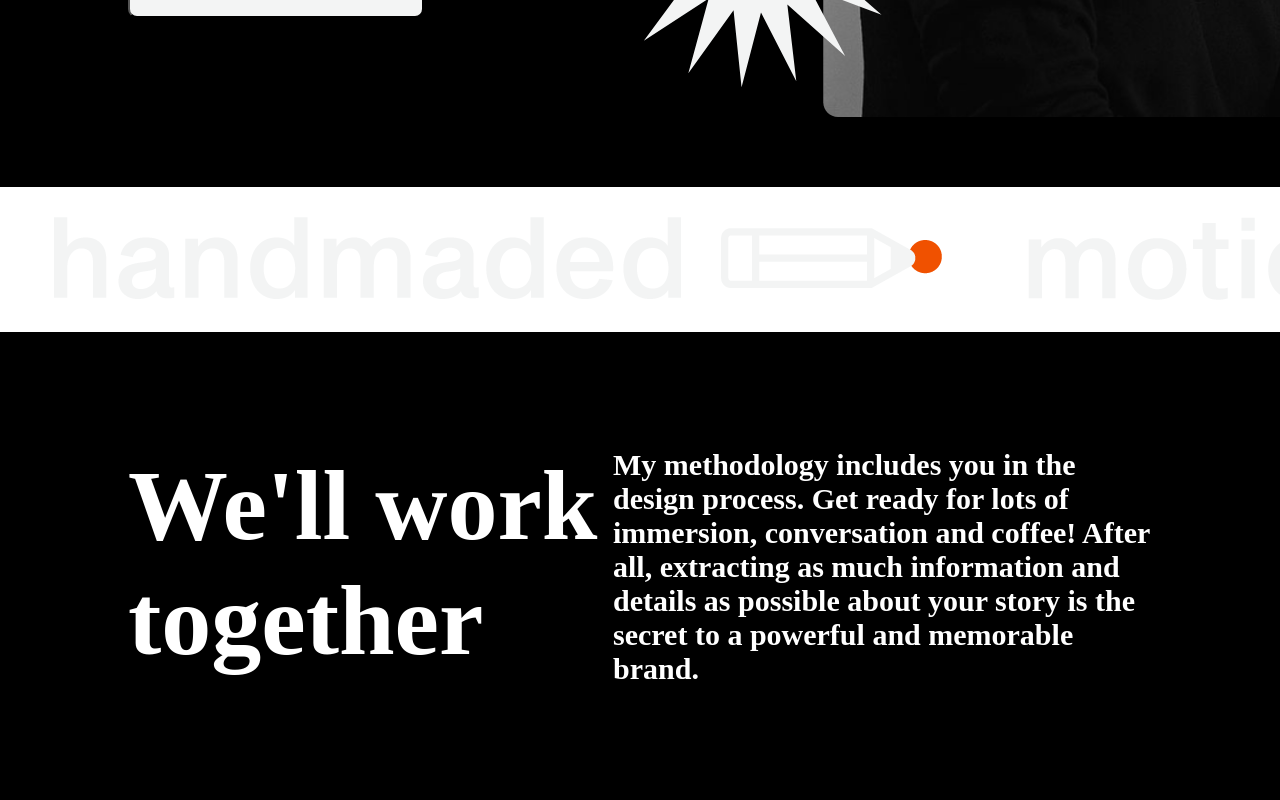
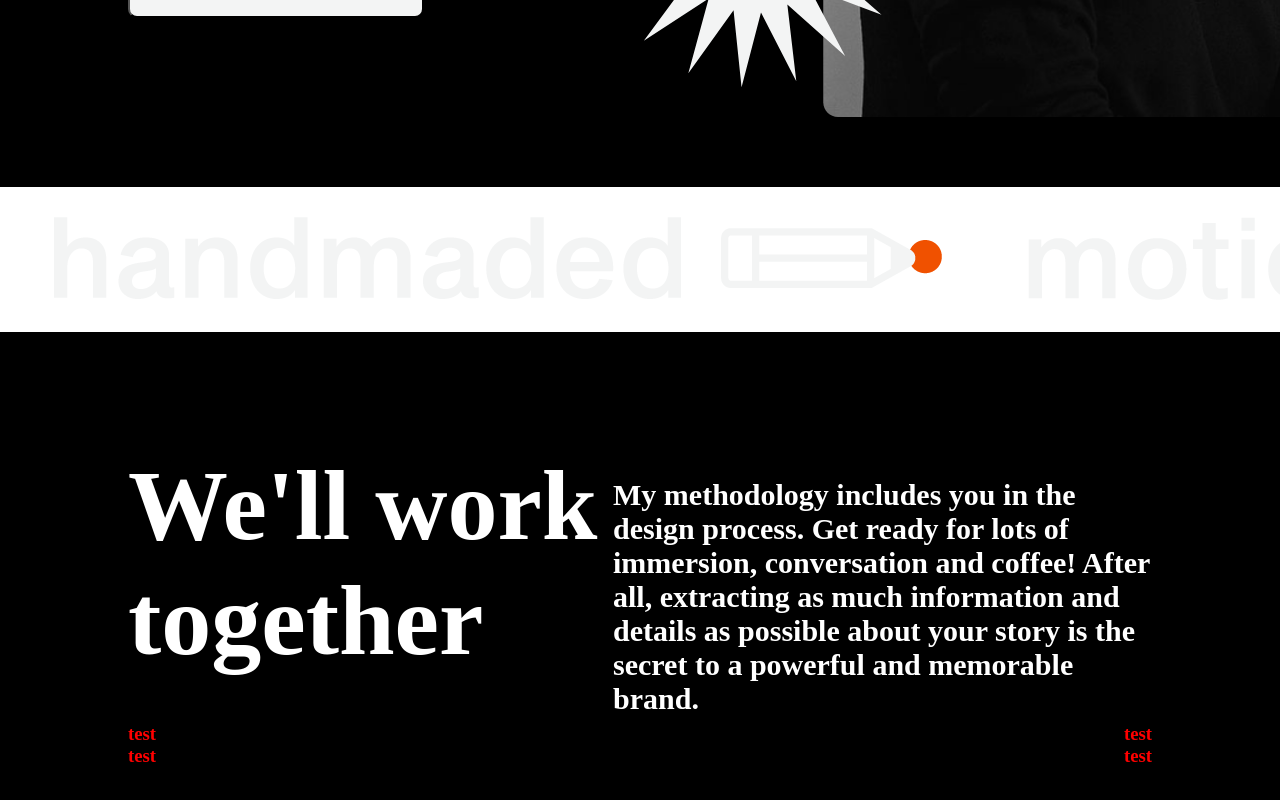
Before and after one commit to igorsans/ruscaobrands, a React (Vite) app in the folder ruscaobrands/: page / in a window 1280 px wide. Shown: the part 2967-3767 px from the top of the page. Built offline with nearby package versions, Linux system fonts and the light colour scheme.

Commit message:
:sparkles: feat: work together

```diff
--- a/ruscaobrands/src/assets/components/WorkTogether/Style.js
+++ b/ruscaobrands/src/assets/components/WorkTogether/Style.js
@@ -13,10 +13,18 @@ const WorkStyle = styled.div`
       height: 221px;
     }
     & h3 {
+      margin-top: 30px;
       width: 769px;
       height: 245px;
       font-size: 30px;
     }
   }
+  & .moreInfo {
+    display: flex;
+    flex-direction: row;
+    justify-content: space-between;
+    flex-wrap: wrap;
+    color: red;
+  }
 `;
 export default WorkStyle;
--- a/ruscaobrands/src/assets/components/WorkTogether/WorkTogether.jsx
+++ b/ruscaobrands/src/assets/components/WorkTogether/WorkTogether.jsx
@@ -8,6 +8,17 @@ const WorkTogether = () => {
             <h2>We'll work together</h2>
             <h3>My methodology includes you in the design process. Get ready for lots of immersion, conversation and coffee! After all, extracting as much information and details as possible about your story is the secret to a powerful and memorable brand.</h3>
         </div>
+        <div className='moreInfo'>
+          <div>
+         <h3>test</h3>
+         <h3>test</h3>
+          </div>
+          <div>
+         <h3>test</h3>
+         <h3>test</h3>
+          </div>
+
+        </div>
     </WorkStyle>
   )
 }
```
